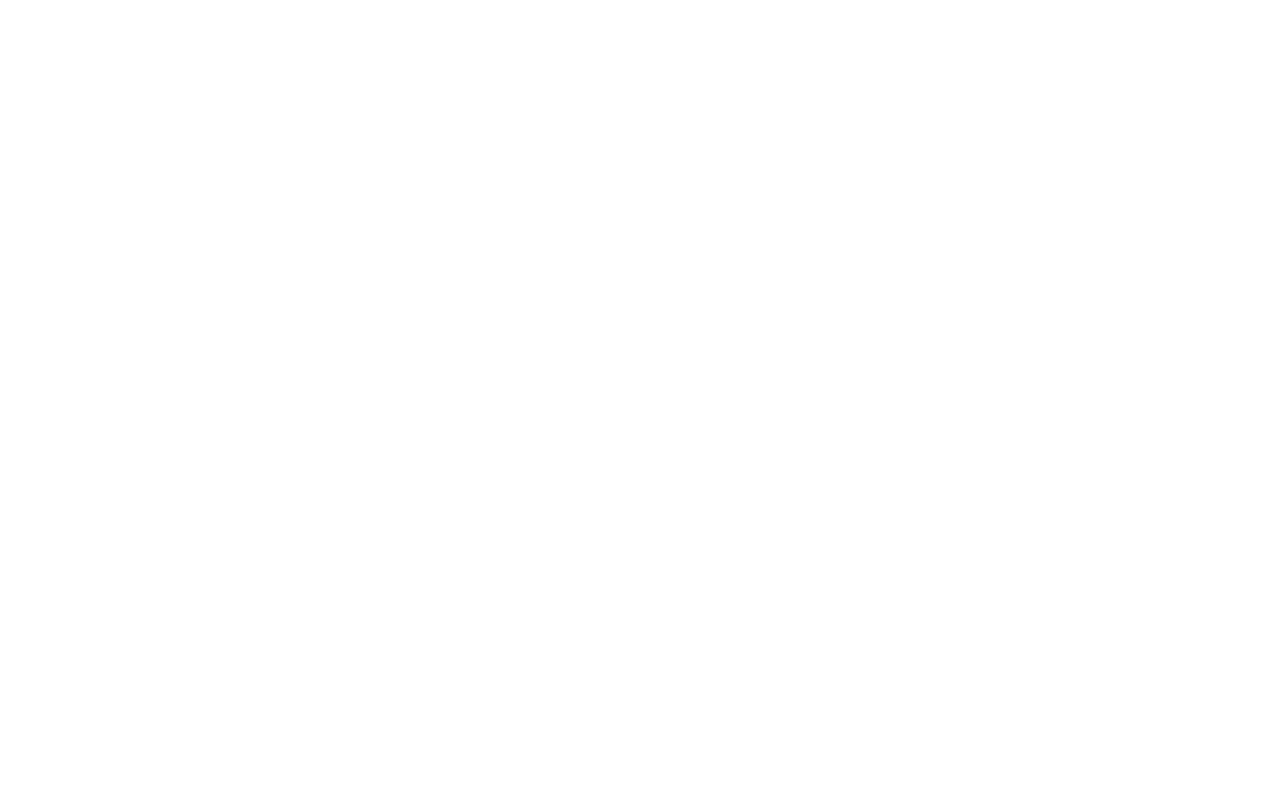
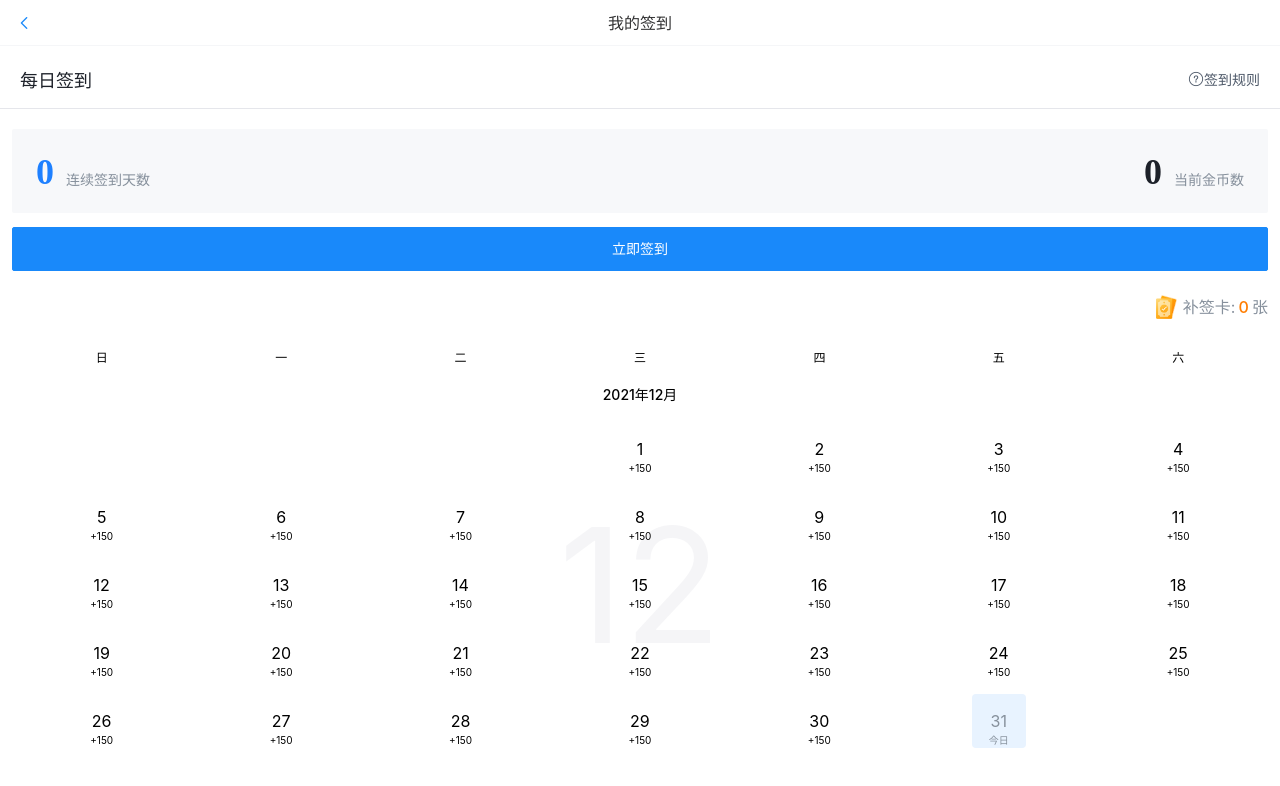
Before and after one commit to vtmtea/fiction-web, a Vue app: page /sign in a window 1280 px wide. Before the commit this address had no page. Shown: the top 786 px of the page. Built offline with nearby package versions, Linux system fonts and the light colour scheme.

Commit message:
💄  签到页面

```diff
--- a/package.json
+++ b/package.json
@@ -7,10 +7,12 @@
     "preview": "vite preview"
   },
   "dependencies": {
+    "axios": "^0.24.0",
     "store": "^2.0.12",
     "vant": "3",
     "vue": "^3.2.25",
-    "vue-router": "4"
+    "vue-router": "4",
+    "vuex": "^4.0.2"
   },
   "devDependencies": {
     "@vitejs/plugin-vue": "^2.0.0",
--- a/src/pages/Mine.vue
+++ b/src/pages/Mine.vue
@@ -110,7 +110,7 @@
 					<span class="small">共评论了 0 条</span>
 				</template>
 			</van-cell>
-			<van-cell title="我的签到" :border="false" @click="cellClick">
+			<van-cell title="我的签到" :border="false" :to="{name: 'Sign'}">
 				<template #icon>
 					<div class="left-icon">
 						<van-image width="17" height="17" :src="Sign"/>
--- /dev/null
+++ b/src/pages/Sign.vue
@@ -0,0 +1,201 @@
+<template>
+	<div class="sign-page">
+		<van-nav-bar
+			title="我的签到"
+			left-arrow
+			@click-left="onClickLeft">
+		</van-nav-bar>
+		<div class="tab-header">
+			<span class="tab-title">每日签到</span>
+			<div class="rules">
+				<van-icon name="question-o" size="16" @click="ruleIconClick" />
+				签到规则
+			</div>
+			<van-popup v-model:show="showRule" closeable round>内容</van-popup>
+		</div>
+		<div class="signin-content">
+			<div class="content-left">
+				<div class="figures">
+					<div class="figure-card">
+						<div class="figure active">0</div>
+						<div class="attention">连续签到天数</div>
+					</div>
+					<div class="figure-card">
+						<div class="figure">0</div>
+						<div class="attention">当前金币数</div>
+					</div>
+				</div>
+			</div>
+			<div class="content-right">
+				<van-button type="primary" block>立即签到</van-button>
+			</div>
+		</div>
+		<div class="signin-calendar">
+			<div class="first-line">
+				<div class="info">
+					<van-image width="21" height="24" :src="ReSignInCard" style="margin-right: 6px" />
+					补签卡:  <span class="count">0</span> 张
+				</div>
+			</div>
+			<van-config-provider :theme-vars="themeVars">
+				<van-calendar
+					:show-title="false"
+					:show-subtitle="false"
+					:poppable="false"
+					:show-confirm="false"
+					:min-date="minDate"
+					:max-date="maxDate"
+					readonly
+					:formatter="formatter"
+					:style="{ height: '500px' }"
+				/>
+			</van-config-provider>
+		</div>
+
+	</div>
+</template>
+
+<script setup>
+	import { useRouter } from 'vue-router'
+	import { ref } from 'vue'
+	import ReSignInCard from '../assets/images/re-sign-card.png'
+
+	const now = new Date()
+	const endOfMonth = new Date(now.getFullYear(), now.getMonth() + 1, 0).getDate()
+	const minDate = new Date(now.setDate(1))
+	const maxDate = new Date(now.setDate(endOfMonth))
+	const themeVars = {
+		calendarHeaderBoxShadow: 'none',
+		calendarSelectedDayBackgroundColor: '#e8f3ff',
+		calendarSelectedDayColor: '#86909c'
+	}
+	const router = useRouter()
+	const showRule = ref(false)
+
+	const onClickLeft = () => {
+		router.go(-1)
+	}
+
+	const ruleIconClick = () => {
+		showRule.value = true
+	}
+
+	const formatter = (day) => {
+		const today = new Date().getDate()
+		if (day.date.getDate() === today) {
+			day.bottomInfo = '今日'
+			day.className = 'today'
+		} else {
+			day.bottomInfo = '+150'
+			day.className = 'other-day'
+		}
+
+		return day
+	}
+</script>
+
+<style lang="less" scoped>
+	.sign-page{
+		.tab-header{
+			display: flex;
+			align-items: center;
+			justify-content: space-between;
+			padding: 20px 20px 16px;
+			border-bottom: 1px solid #e5e6eb;
+			.tab-title{
+				font-size: 18px;
+				font-weight: 500;
+				color: #1d2129;
+			}
+			.rules{
+				display: flex;
+				align-items: center;
+				font-size: 14px;
+				font-weight: 400;
+				color: #4e5969;
+				cursor: pointer;
+			}
+		}
+
+		.signin-content{
+			display: flex;
+			flex-direction: column;
+			padding: 0 12px;
+
+			.content-left{
+				.figures{
+					display: flex;
+					flex-shrink: 0;
+					justify-content: space-between;
+					background-color: #f7f8fa;
+					border-radius: 2px;
+					padding: 24px;
+					margin-top: 20px;
+
+					.figure-card{
+						display: flex;
+						align-items: flex-end;
+						justify-content: space-between;
+
+						.figure{
+							font-weight: 700;
+							font-size: 36px;
+							color: #1d2129;
+							line-height: 36px;
+							font-family: DIN Alternate;
+							white-space: nowrap;
+							margin-right: 12px;
+							position: relative;
+							top: 1px;
+
+							&.active{
+								color: #1e80ff;
+							}
+						}
+
+						.attention{
+							color: #86909c;
+							font-weight: 400;
+							font-size: 14px;
+							white-space: nowrap;
+						}
+					}
+				}
+			}
+
+			.content-right{
+				padding-top: 14px
+			}
+		}
+
+		.signin-calendar{
+			margin-top: 24px;
+			padding: 0 12px 14px;
+
+			.first-line{
+				display: flex;
+				margin-bottom: 24px;
+
+				.info{
+					display: flex;
+					font-size: 16px;
+					line-height: 24px;
+					font-weight: 400;
+					color: #86909c;
+					white-space: nowrap;
+					margin-left: auto;
+
+					.count{
+						font-weight: 500;
+						color: #ff7d00;
+						margin: 0 0.2em
+					}
+				}
+			}
+		}
+
+		.other-day {
+			color: #86909c;
+		}
+	}
+</style>
--- a/src/router.js
+++ b/src/router.js
@@ -21,6 +21,11 @@ const routes = [
         component: () => import('./pages/Mine.vue')
     },
     {
+        path: '/sign',
+        name: 'Sign',
+        component: () => import('./pages/Sign.vue')
+    },
+    {
         path: '/login',
         name: 'Login',
         component: () => import('./pages/Login.vue')
```
Also changed, not shown: src/assets/images/re-sign-card.png (added), 1 other file (tests, documents, lock files or other folders).
